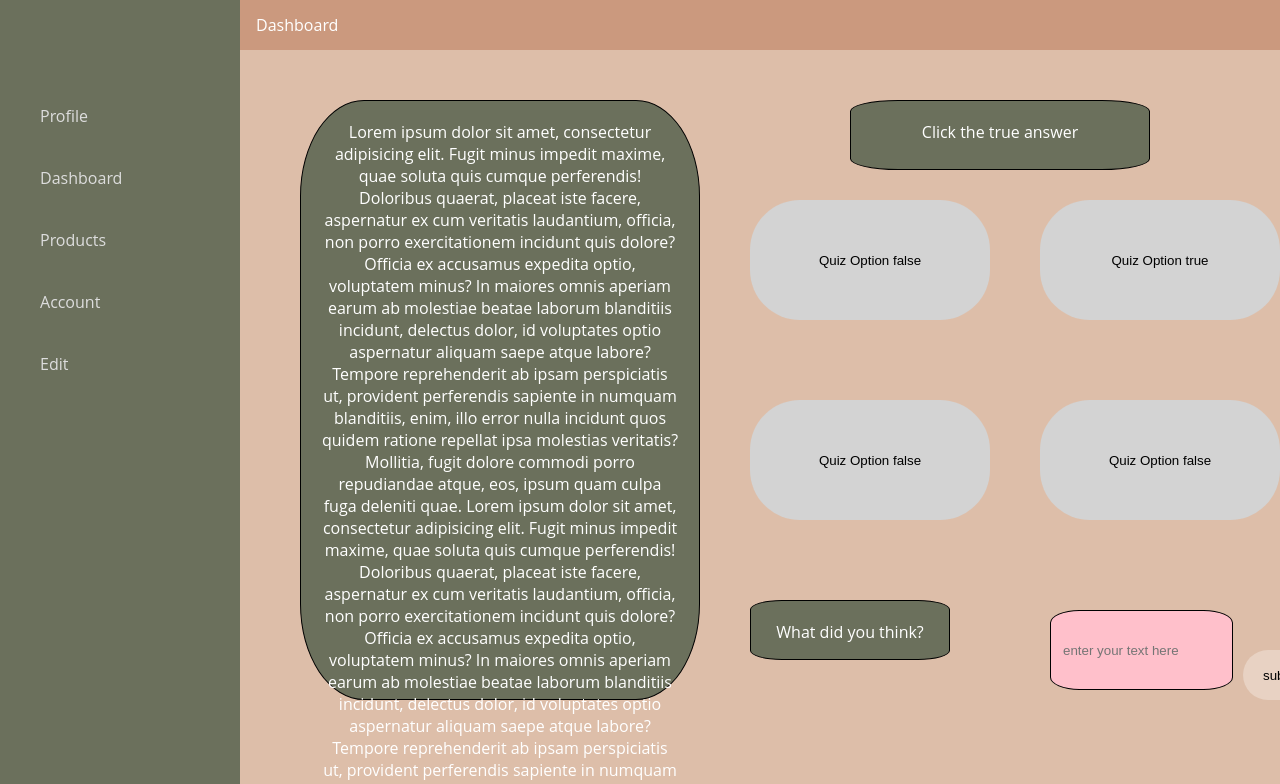
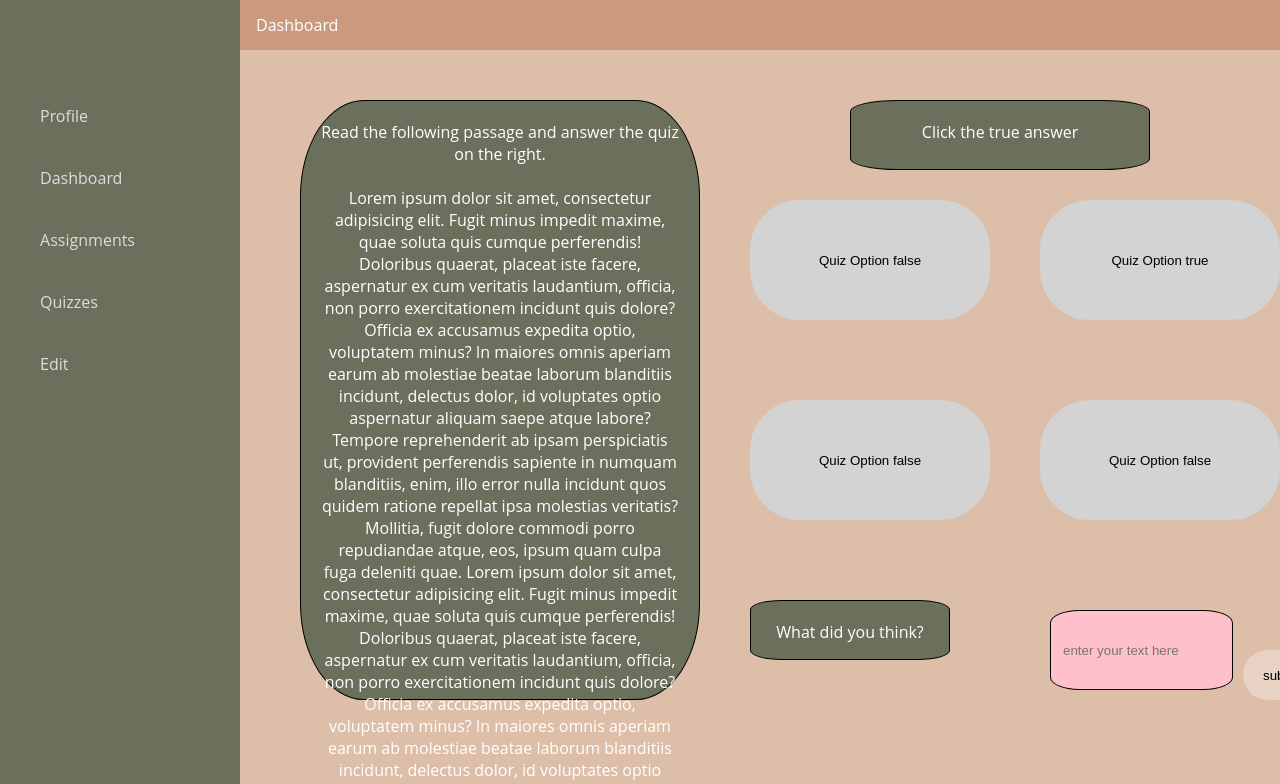
Before and after one commit to Jiessiet/js-library, a website: page public/tableViews.html in a window 1280 px wide. Shown: the top 784 px of the page. Drawn offline with nearby package versions, Linux system fonts and the light colour scheme.

Commit message:
clarifications

```diff
--- a/public/examples.js
+++ b/public/examples.js
@@ -1,7 +1,7 @@
 // "use strict";
 
 const cell0paragraph = new TableCellGenerator()
-cell0paragraph.makeHeaderCell('400px', '600px', '100px', '300px', 'Lorem ipsum dolor sit amet, consectetur adipisicing elit. Fugit minus impedit maxime, quae soluta quis cumque perferendis! Doloribus quaerat, placeat iste facere, aspernatur ex cum veritatis laudantium, officia, non porro exercitationem incidunt quis dolore? Officia ex accusamus expedita optio, voluptatem minus? In maiores omnis aperiam earum ab molestiae beatae laborum blanditiis incidunt, delectus dolor, id voluptates optio aspernatur aliquam saepe atque labore? Tempore reprehenderit ab ipsam perspiciatis ut, provident perferendis sapiente in numquam blanditiis, enim, illo error nulla incidunt quos quidem ratione repellat ipsa molestias veritatis? Mollitia, fugit dolore commodi porro repudiandae atque, eos, ipsum quam culpa fuga deleniti quae. Lorem ipsum dolor sit amet, consectetur adipisicing elit. Fugit minus impedit maxime, quae soluta quis cumque perferendis! Doloribus quaerat, placeat iste facere, aspernatur ex cum veritatis laudantium, officia, non porro exercitationem incidunt quis dolore? Officia ex accusamus expedita optio, voluptatem minus? In maiores omnis aperiam earum ab molestiae beatae laborum blanditiis incidunt, delectus dolor, id voluptates optio aspernatur aliquam saepe atque labore? Tempore reprehenderit ab ipsam perspiciatis ut, provident perferendis sapiente in numquam blanditiis, enim, illo error nulla incidunt quos quidem ')
+cell0paragraph.makeHeaderCell('400px', '600px', '100px', '300px', 'Read the following passage and answer the quiz on the right. <br> <br> Lorem ipsum dolor sit amet, consectetur adipisicing elit. Fugit minus impedit maxime, quae soluta quis cumque perferendis! Doloribus quaerat, placeat iste facere, aspernatur ex cum veritatis laudantium, officia, non porro exercitationem incidunt quis dolore? Officia ex accusamus expedita optio, voluptatem minus? In maiores omnis aperiam earum ab molestiae beatae laborum blanditiis incidunt, delectus dolor, id voluptates optio aspernatur aliquam saepe atque labore? Tempore reprehenderit ab ipsam perspiciatis ut, provident perferendis sapiente in numquam blanditiis, enim, illo error nulla incidunt quos quidem ratione repellat ipsa molestias veritatis? Mollitia, fugit dolore commodi porro repudiandae atque, eos, ipsum quam culpa fuga deleniti quae. Lorem ipsum dolor sit amet, consectetur adipisicing elit. Fugit minus impedit maxime, quae soluta quis cumque perferendis! Doloribus quaerat, placeat iste facere, aspernatur ex cum veritatis laudantium, officia, non porro exercitationem incidunt quis dolore? Officia ex accusamus expedita optio, voluptatem minus? In maiores omnis aperiam earum ab molestiae beatae laborum blanditiis incidunt, delectus dolor, id voluptates optio aspernatur aliquam saepe atque labore? Tempore reprehenderit ab ipsam perspiciatis ut, ')
 cell0paragraph.changeCellsColor('#6b705c', 0)
 cell0paragraph.makeHeaderCell('300px', '70px', '100px', '850px', "Click the true answer")
 cell0paragraph.changeCellsColor('#6b705c', 1)
--- a/public/tableViews.html
+++ b/public/tableViews.html
@@ -14,8 +14,8 @@
      <ul class="sidenav__list">
        <li class="sidenav__list-item">Profile</li>
        <li class="sidenav__list-item">Dashboard</li>
-       <li class="sidenav__list-item">Products</li>
-       <li class="sidenav__list-item">Account</li>
+       <li class="sidenav__list-item">Assignments</li>
+       <li class="sidenav__list-item">Quizzes</li>
        <li class="sidenav__list-item">Edit</li>
      </ul>
    </aside>
@@ -31,7 +31,7 @@
    </main>
 
    <footer class="footer">
-     <div>We demand cookies</div>
+     <div>We demand your cookies</div>
    </footer>
  </div>
  </html>
```
